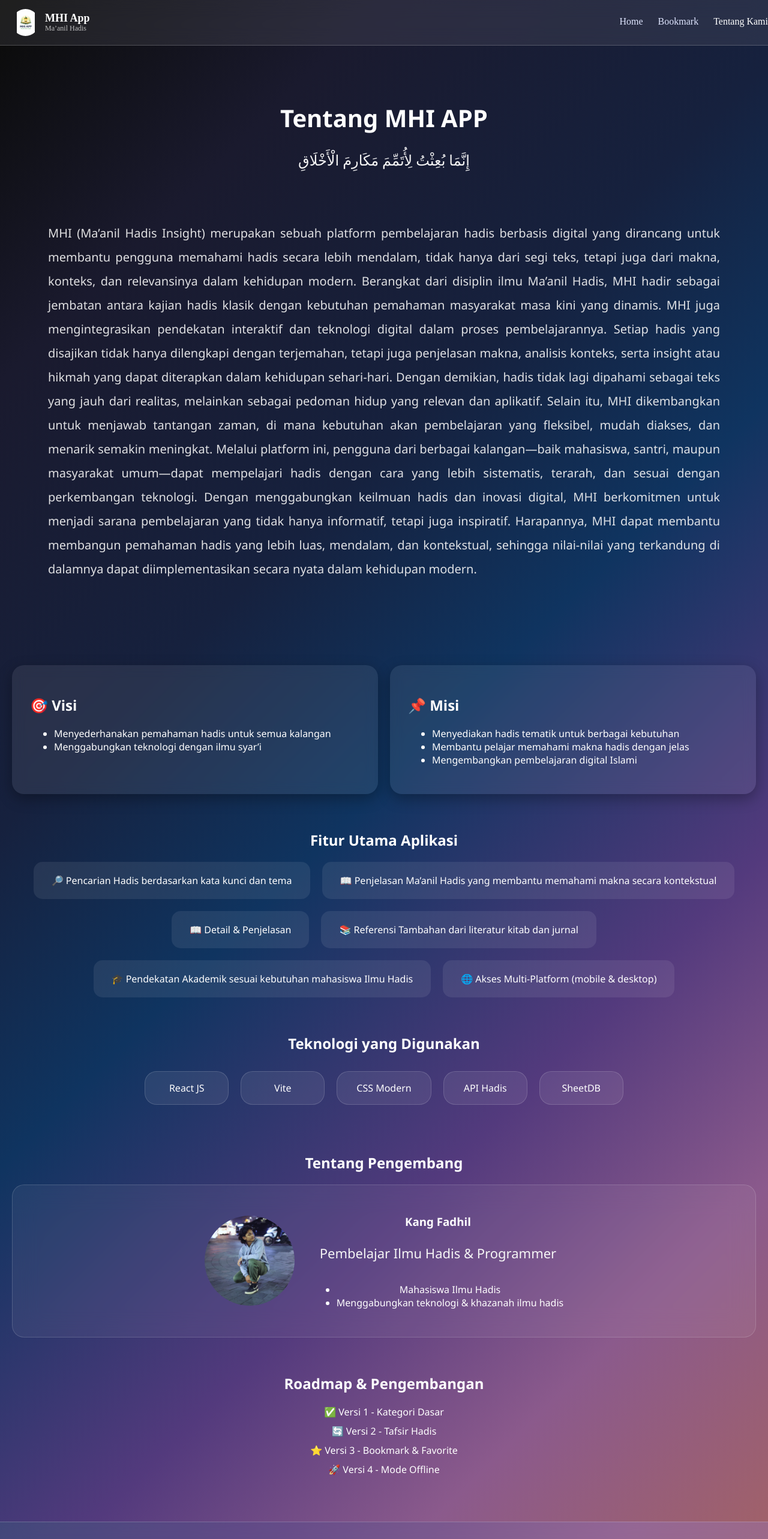
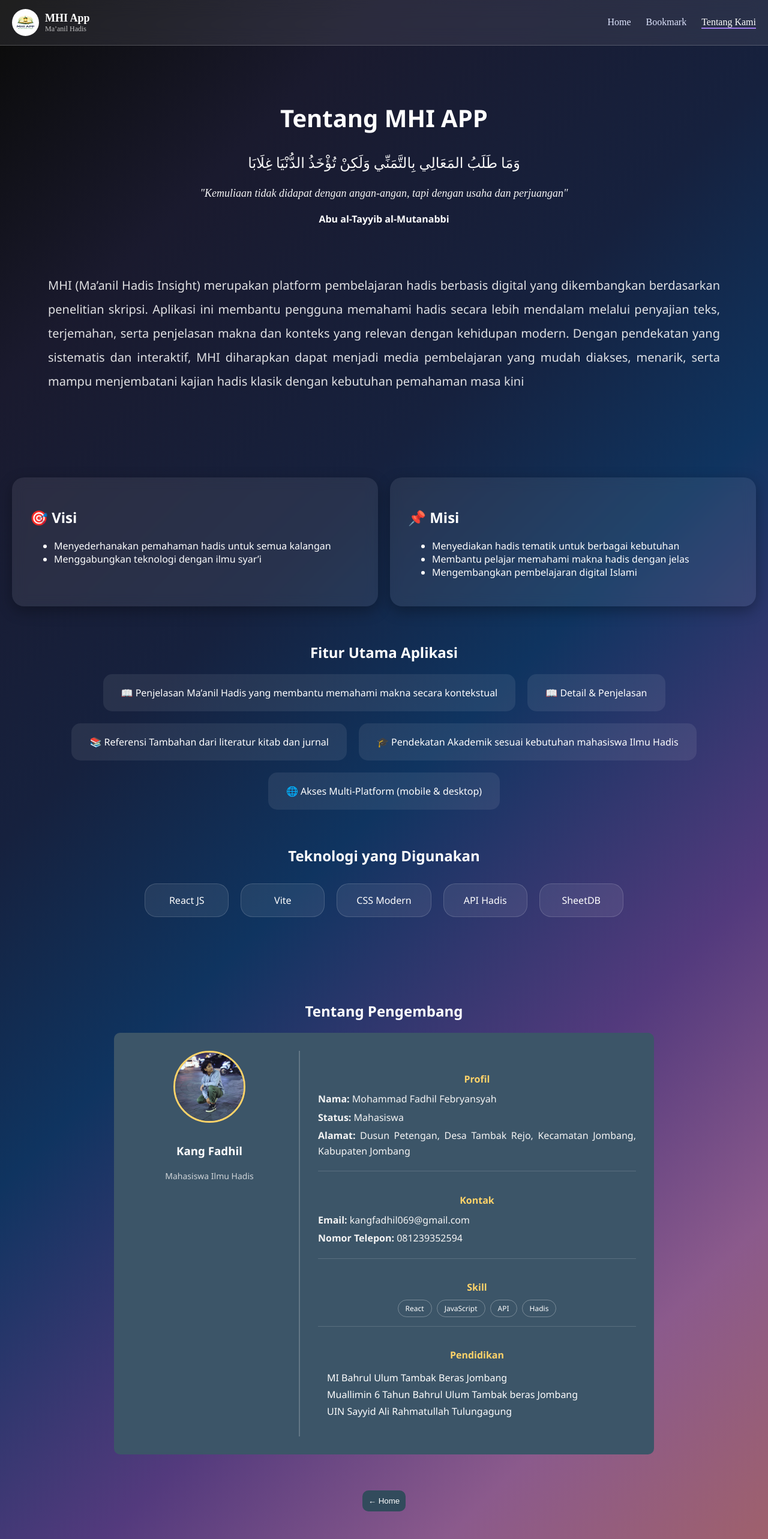
Before and after one commit to mfadhil1477/MAHI1277, a React (Vite) app: page /about in a window 1280 px wide. Shown: the top 2566 px of the page at 60% size. Built offline with nearby package versions, Linux system fonts and the light colour scheme.

Commit message:
revisi beberapa tampilan

```diff
--- /dev/null
+++ b/src/backbutton/BackButton.css
@@ -0,0 +1,16 @@
+.back-btn {
+  background: rgba(50, 75, 92, 0.8);
+  color: white;
+  display: block;
+  margin: 20px auto;
+  padding: 10px;
+  border-radius: 10px;
+  background: #324b5c;
+  color: white;
+  border: none;
+  cursor: pointer;
+}
+
+.back-btn:hover {
+  background: rgb(77, 108, 129);
+}
--- /dev/null
+++ b/src/backbutton/BackButton.jsx
@@ -0,0 +1,11 @@
+import { useNavigate } from "react-router-dom";
+import "./BackButton.css"
+export default function BackButton() {
+  const navigate = useNavigate();
+
+  return (
+    <button className="back-btn" onClick={() => navigate("/")}>
+      ← Home
+    </button>
+  );
+}
--- a/src/components/cardhadis/CardHadis.css
+++ b/src/components/cardhadis/CardHadis.css
@@ -103,7 +103,7 @@ body {
   /* Judul */
   .hadis-title {
     font-size: 16px;
-    text-align: left;
+    text-align: center;
   }
 
   /* Arab text */
--- a/src/components/cardhadis/CardHadis.jsx
+++ b/src/components/cardhadis/CardHadis.jsx
@@ -2,6 +2,7 @@ import { useState } from "react";
 import Accordion from "../accordion/AccordionHadis"; // aktifkan kalau sudah ada
 import "./CardHadis.css"
 import BookmarkButton from "../bookmarkbutton/BookmarkBtn";
+import BackButton from "../../backbutton/BackButton";
 
 export default function CardHadis({ hadis }) {
   const [showTranslate, setShowTranslate] = useState(false);
@@ -18,7 +19,7 @@ export default function CardHadis({ hadis }) {
   return (
     <div className="card">
 
-      <div className="hadis-title">📖{hadis.title}</div>
+      <div className="hadis-title">{hadis.title}</div>
 
       {/* Arabic Text */}
       <div className="arabic">{hadis.lafaz}</div>
@@ -49,6 +50,8 @@ export default function CardHadis({ hadis }) {
 
       <BookmarkButton hadis={hadis} />
 
+      <BackButton />
+
     </div>
     </div>
   );
--- a/src/components/navbar/FormNavbar.jsx
+++ b/src/components/navbar/FormNavbar.jsx
@@ -5,48 +5,52 @@ import "./Navbar.css";
 function Navbar() {
   const [menuOpen, setMenuOpen] = useState(false);
 
+  const closeMenu = () => setMenuOpen(false);
+
   return (
     <>
       <nav className="navbar">
         <div className="navbar-container">
-          <Link to="/" className="logo">
+
+          {/* LOGO */}
+          <Link to="/" className="logo" onClick={closeMenu}>
             <img src="/logo.png" alt="MHI Logo" />
             <div className="logo-text">
-            <span className="logo-title">MHI App</span>
-            <span className="logo-sub">Ma’anil Hadis</span>
+              <span className="logo-title">MHI App</span>
+              <span className="logo-sub">Ma’anil Hadis</span>
             </div>
           </Link>
 
+          {/* MENU */}
           <div className={`nav-links ${menuOpen ? "active" : ""}`}>
-            <NavLink to="/" onClick={() => setMenuOpen(false)}>
+            <NavLink to="/" onClick={closeMenu}>
               Home
             </NavLink>
-          <NavLink to="/bookmark" className="nav-link">Bookmark</NavLink>
-            {/* <NavLink to="/hadis" onClick={() => setMenuOpen(false)}>
-              Daftar Hadis
-            </NavLink> */}
 
-            <NavLink to="/about" onClick={() => setMenuOpen(false)}>
+            <NavLink to="/bookmark" onClick={closeMenu}>
+              Bookmark
+            </NavLink>
+
+            <NavLink to="/about" onClick={closeMenu}>
               Tentang Kami
             </NavLink>
           </div>
 
+          {/* HAMBURGER */}
           <div
             className="hamburger"
-            onClick={() => setMenuOpen(!menuOpen)}
+            onClick={() => setMenuOpen(prev => !prev)}
           >
             {menuOpen ? "✕" : "☰"}
           </div>
         </div>
       </nav>
 
-      {/* Backdrop */}
-      {menuOpen && (
-        <div
-          className="backdrop"
-          onClick={() => setMenuOpen(false)}
-        />
-      )}
+      {/* BACKDROP (klik luar sidebar) */}
+      <div
+        className={`backdrop ${menuOpen ? "show" : ""}`}
+        onClick={closeMenu}
+      />
     </>
   );
 }
--- a/src/components/navbar/Navbar.css
+++ b/src/components/navbar/Navbar.css
@@ -1,7 +1,8 @@
+/* ================= NAVBAR ================= */
 .navbar {
   position: sticky;
   top: 0;
-  -webkit-backdrop-filter: blur(15px);
+  -webkit-backdrop-filter: blur(12px);
   backdrop-filter: blur(15px);
   background: rgba(255, 255, 255, 0.08);
   border-bottom: 1px solid rgba(255, 255, 255, 0.2);
@@ -10,14 +11,13 @@
   z-index: 1000;
 }
 
-
 .navbar-container {
   display: flex;
   justify-content: space-between;
   align-items: center;
 }
 
-/* LOGO CONTAINER */
+/* ================= LOGO ================= */
 .logo {
   display: flex;
   align-items: center;
@@ -25,44 +25,37 @@
   text-decoration: none;
 }
 
-/* IMAGE */
 .logo img {
   width: 45px;
   height: 45px;
-  object-fit: contain;
   border-radius: 100px;
   transition: 0.3s;
 }
 
-/* TEXT */
+.logo:hover img {
+  transform: scale(1.1) rotate(2deg);
+}
+
 .logo-text {
   display: flex;
   flex-direction: column;
-  line-height: 1.1;
 }
 
-/* TITLE */
 .logo-title {
   font-size: 18px;
   font-weight: bold;
   color: white;
 }
 
-/* SUBTITLE */
 .logo-sub {
   font-size: 12px;
   color: rgba(255,255,255,0.7);
 }
 
-/* HOVER EFFECT */
-.logo:hover img {
-  transform: scale(1.1) rotate(2deg);
-}
-
+/* ================= DESKTOP MENU ================= */
 .nav-links {
   display: flex;
   gap: 25px;
-  z-index: 1001;
 }
 
 .nav-links a {
@@ -70,101 +63,110 @@
   text-decoration: none;
   font-weight: 500;
   position: relative;
-  transform: translateX(20px);
-  transition: all 0.1s ease ease-in-out;
+  transition: 0.3s;
 }
 
-.nav-links.active a {
-  opacity: 1;
-  transform: translateX(0);
+.nav-links a:hover {
+  color: #fff;
+  text-shadow: 0 0 8px rgba(255,255,255,0.6);
 }
 
-
-.nav-links a:hover {
-  opacity: 0.8;
-  color: #ffffff;
-  text-shadow: 0 0 8px rgba(255, 255, 255, 0.6);
-    border-bottom: 2px solid #9f7aea;
+.nav-links a.active {
+  color: #fff;
+  border-bottom: 2px solid #9f7aea;
 }
 
-/* Active Link */
-.nav-links a.active {
-  /* border-bottom: 2px solid #fff; */
-  padding-bottom: 3px;
-  color: #ffffff;
-
-  padding-bottom: 4px;
-}
-
-/* Hamburger */
+/* ================= HAMBURGER ================= */
 .hamburger {
-display: none;
-
-  font-size: 18px; /* lebih kecil */
-  color: rgba(255, 255, 255, 0.8); /* putih transparan */
-
+  display: none;
+  font-size: 18px;
+  color: rgba(255,255,255,0.8);
   padding: 8px 12px;
-  border-radius: 12px; /* melengkung */
-
-  background: rgba(255, 255, 255, 0.08); /* glass effect */
-  border: 1px solid rgba(255, 255, 255, 0.15);
-
+  border-radius: 12px;
+  background: rgba(255,255,255,0.08);
+  border: 1px solid rgba(255,255,255,0.15);
   cursor: pointer;
-  transition: all 0.3s ease;
+  transition: 0.3s;
 }
 
 .hamburger:hover {
-  background: rgba(255, 255, 255, 0.15);
-  color: #ffffff;
+  background: rgba(255,255,255,0.15);
+  color: #fff;
   transform: scale(1.05);
 }
 
+/* ================= BACKDROP ================= */
+.backdrop {
+  position: fixed;
+  top: 0;
+  left: 0;
+  width: 100%;
+  height: 100%;
+  background: rgba(0,0,0,0.4);
+  opacity: 0;
+  visibility: hidden;
+  transition: 0.3s;
+  z-index: 900;
+}
 
+.backdrop.show {
+  opacity: 1;
+  visibility: visible;
+}
 
-/* Responsive */
+/* ================= MOBILE ================= */
 @media (max-width: 768px) {
-   .nav-links {
-    position: fixed;
-    top: 20px;              /* kasih jarak dari atas */
-    right: 20px;            /* kasih jarak dari kanan */
-    height: 100vh;
-    width: 250px;           /* jangan terlalu besar */
-
-    background: rgba(30, 40, 90, 0.6); /* transparan */
-    /* -webkit-backdrop-filter: blur(10px);
-    backdrop-filter: blur(10px); */
-
-    border-radius: 20px;    /* melengkung */
-    border: 1px solid rgba(255, 255, 255, 0.15);
-
-    flex-direction: column;
-    gap: 30px;
-    padding-top: 100px;
-    padding-left: 25px;
-
-    box-shadow: 0 20px 40px rgba(0, 0, 0, 0.4);
-
-    transform: translateX(120%);
-    transition: transform 0.4s ease-in-out;
-
-    z-index: 999;
-  }
-
-
-  .nav-links.active {
-    transform: translateX(0);
-  }
 
   .hamburger {
     display: block;
     z-index: 1100;
   }
 
-    .logo-sub {
-    display: none; /* biar nggak penuh di HP */
+  .logo-sub {
+    display: none;
   }
 
   .logo-title {
     font-size: 16px;
   }
+
+  /* SIDEBAR */
+  .nav-links {
+    position: fixed;
+    top: 0;
+    right: 0;
+    height: 100vh;
+    width: 260px;
+
+    background: rgba(30, 40, 90, 0.75);
+    -webkit-backdrop-filter: blur(12px);
+    backdrop-filter: blur(12px);
+
+    display: flex;
+    flex-direction: column;
+    gap: 25px;
+    padding: 100px 25px;
+
+    transform: translateX(100%);
+    transition: transform 0.35s ease;
+
+    border-left: 1px solid rgba(255,255,255,0.1);
+    z-index: 1000;
+  }
+
+  .nav-links.active {
+    transform: translateX(0);
+  }
+
+  .nav-links a {
+    font-size: 16px;
+    opacity: 0;
+    transform: translateX(20px);
+    transition: 0.3s;
+  }
+
+  .nav-links.active a {
+    opacity: 1;
+    transform: translateX(0);
+  }
 }
--- a/src/pages/about/About.css
+++ b/src/pages/about/About.css
@@ -30,8 +30,12 @@
   font-family: "Amiri", serif;
   font-size: 24px;
   margin-bottom: 10px;
+  line-height: 2;
 }
 
+.arab i {
+  font-size: 18px;
+}
 .tagline {
   opacity: 0.9;
   text-align: justify;
@@ -154,112 +158,123 @@
   opacity: 1;
 }
 /* DEVELOPER */
+/* ====== CONTAINER ====== */
 .developer {
-  margin-bottom: 60px;
+  padding: 40px 20px;
   text-align: center;
 }
 
-.dev-card {
-  display: flex;
-  gap: 30px;
-  align-items: center;
-  flex-wrap: wrap;
-  justify-content: center;
-  padding: 30px;
-  border-radius: 20px;
-  -webkit-backdrop-filter: blur(20px);
-  backdrop-filter: blur(20px);
-  background: rgba(255,255,255,0.06);
-  border: 1px solid rgba(255,255,255,0.15);
+/* ====== CARD ====== */
+.developer {
+  padding: 40px 20px;
 }
 
-.dev-card img {
-  width: 150px;
+/* CARD */
+.profile-card {
+  max-width: 900px;
+  margin: auto;
+  display: grid;
+  grid-template-columns: 280px 1fr;
+  gap: 30px;
+  padding: 30px;
+  background: #3c5568;
+  border-radius: 10px;
+  color: white;
+}
+
+/* ===== LEFT ===== */
+.left {
+  text-align: center;
+  padding-right: 20px;
+  border-right: 2px solid rgba(255,255,255,0.2); /* 🔥 GARIS VERTIKAL */
+}
+
+.profile-img {
+  width: 120px;
+  height: 120px;
   border-radius: 50%;
   object-fit: cover;
-  /* border: 4px solid white; */
+  border: 3px solid #ffd369;
+  margin-bottom: 10px;
 }
 
-/* ROADMAP */
-.roadmap {
-  text-align: center;
+.role {
+  font-size: 14px;
+  opacity: 0.8;
 }
 
-.roadmap ul {
-  list-style: none;
-  padding: 0;
+/* ===== RIGHT ===== */
+.right {
+  display: flex;
+  flex-direction: column;
 }
 
-.roadmap li {
-  margin: 10px 0;
+/* SECTION */
+.section {
+  padding: 15px 0;
+  border-bottom: 1px solid rgba(255,255,255,0.15); /* 🔥 GARIS HORIZONTAL */
 }
 
+.section:last-child {
+  border-bottom: none;
+}
 
-/* ================= MOBILE ================= */
+.section h4 {
+  color: #ffd369;
+  margin-bottom: 10px;
+}
+
+/* TEXT */
+.section p {
+  margin: 5px 0;
+  line-height: 1.6;
+  text-align: justify;
+  font-size: 16px;
+}
+
+/* LIST */
+.section ul {
+  padding-left: 15px;
+  list-style: none;
+  text-align: justify;
+
+}
+
+.section li {
+  margin-bottom: 6px;
+}
+
+/* SKILL */
+.section .skills {
+  display: flex;
+  justify-content: center;
+  align-items: center;
+  gap: 8px;
+}
+
+.skills span {
+  border: 1px solid rgba(255,255,255,0.3);
+  padding: 5px 12px;
+  border-radius: 20px;
+  font-size: 12px;
+}
+
+/* ================================= */
+/* 📱 MOBILE */
+/* ================================= */
 @media (max-width: 768px) {
-  .about-container {
-    padding: 40px 15px;
+  .profile-card {
+    grid-template-columns: 1fr;
   }
 
-  /* HERO */
-  .about-hero h1 {
-    font-size: 28px;
+  .left {
+    border-right: none;
+    border-bottom: 2px solid rgba(255,255,255,0.2); /* 🔥 jadi horizontal */
+    padding-bottom: 20px;
+    margin-bottom: 20px;
   }
 
-  .arab {
-    font-size: 18px;
-  }
-
-  .tagline {
-    font-size: 14px;
-    text-align: justify;
-    line-height: 2;
-  }
-
-  /* CARD */
-  .card {
-    padding: 20px;
-  }
-
-  /* VISI MISI jadi stack */
-  .visi-misi {
-    flex-direction: column;
-  }
-
-  /* FITUR */
-  .fitur-grid {
-    flex-direction: column;
-    align-items: center;
-  }
-
-  .fitur-card {
-    width: 100%;
-    max-width: 300px;
-  }
-
-  /* TEKNOLOGI */
-  .tech-list {
-    gap: 12px;
-  }
-
-  .tech-list span {
-    min-width: 100px;
-    padding: 12px 20px;
-    font-size: 14px;
-  }
-
-  /* DEVELOPER */
-  .dev-card {
-    flex-direction: column;
-    text-align: center;
-  }
-
-  .dev-card img {
-    width: 120px;
-  }
-
-  /* ROADMAP */
-  .roadmap li {
-    font-size: 14px;
+  .right {
+    text-align: left;
   }
 }
--- a/src/pages/about/About.jsx
+++ b/src/pages/about/About.jsx
@@ -1,4 +1,5 @@
 import "./About.css";
+import BackButton from "../../backbutton/BackButton";
 
 export default function About() {
   return (
@@ -8,13 +9,14 @@ export default function About() {
       <section className="about-hero">
         <h1>Tentang MHI APP</h1>
         <p className="arab">
-          إِنَّمَا بُعِثْتُ لِأُتَمِّمَ مَكَارِمَ الْأَخْلَاقِ
+وَمَا طَلَبُ المَعَالِي بِالتَّمَنِّي
+وَلَكِنْ تُؤْخَذُ الدُّنْيَا غِلَابَا
+        <br />
+        <i>"Kemuliaan tidak didapat dengan angan-angan, tapi dengan usaha dan perjuangan"</i>
         </p>
+         <b>Abu al-Tayyib al-Mutanabbi</b>
         <p className="tagline">
-          MHI (Ma’anil Hadis Insight) merupakan sebuah platform pembelajaran hadis berbasis digital yang dirancang untuk membantu pengguna memahami hadis secara lebih mendalam, tidak hanya dari segi teks, tetapi juga dari makna, konteks, dan relevansinya dalam kehidupan modern. Berangkat dari disiplin ilmu Ma’anil Hadis, MHI hadir sebagai jembatan antara kajian hadis klasik dengan kebutuhan pemahaman masyarakat masa kini yang dinamis.
-          MHI juga mengintegrasikan pendekatan interaktif dan teknologi digital dalam proses pembelajarannya. Setiap hadis yang disajikan tidak hanya dilengkapi dengan terjemahan, tetapi juga penjelasan makna, analisis konteks, serta insight atau hikmah yang dapat diterapkan dalam kehidupan sehari-hari. Dengan demikian, hadis tidak lagi dipahami sebagai teks yang jauh dari realitas, melainkan sebagai pedoman hidup yang relevan dan aplikatif.
-          Selain itu, MHI dikembangkan untuk menjawab tantangan zaman, di mana kebutuhan akan pembelajaran yang fleksibel, mudah diakses, dan menarik semakin meningkat. Melalui platform ini, pengguna dari berbagai kalangan—baik mahasiswa, santri, maupun masyarakat umum—dapat mempelajari hadis dengan cara yang lebih sistematis, terarah, dan sesuai dengan perkembangan teknologi.
-          Dengan menggabungkan keilmuan hadis dan inovasi digital, MHI berkomitmen untuk menjadi sarana pembelajaran yang tidak hanya informatif, tetapi juga inspiratif. Harapannya, MHI dapat membantu membangun pemahaman hadis yang lebih luas, mendalam, dan kontekstual, sehingga nilai-nilai yang terkandung di dalamnya dapat diimplementasikan secara nyata dalam kehidupan modern.
+          MHI (Ma’anil Hadis Insight) merupakan platform pembelajaran hadis berbasis digital yang dikembangkan berdasarkan penelitian skripsi. Aplikasi ini membantu pengguna memahami hadis secara lebih mendalam melalui penyajian teks, terjemahan, serta penjelasan makna dan konteks yang relevan dengan kehidupan modern. Dengan pendekatan yang sistematis dan interaktif, MHI diharapkan dapat menjadi media pembelajaran yang mudah diakses, menarik, serta mampu menjembatani kajian hadis klasik dengan kebutuhan pemahaman masa kini
         </p>
       </section>
 
@@ -42,7 +44,6 @@ export default function About() {
       <section className="fitur">
         <h2>Fitur Utama Aplikasi</h2>
         <div className="fitur-grid">
-          <div className="fitur-card"> 🔎 Pencarian Hadis berdasarkan kata kunci dan tema</div>
           <div className="fitur-card">📖 Penjelasan Ma’anil Hadis yang membantu memahami makna secara kontekstual</div>
           <div className="fitur-card">📖 Detail & Penjelasan</div>
           <div className="fitur-card">📚 Referensi Tambahan dari literatur kitab dan jurnal</div>
@@ -66,33 +67,59 @@ export default function About() {
       {/* DEVELOPER */}
 <section className="developer">
   <h2>Tentang Pengembang</h2>
-        <div className="dev-card">
-          <img
-            src="/foto.jpg.jpeg"
-            alt="Foto saya"
-          />
-          <div>
+
+<div className="profile-card">
+
+  {/* 🔥 KIRI (dibungkus) */}
+  <div className="left">
+    <img src="/foto.jpg.jpeg" className="profile-img" />
     <h3>Kang Fadhil</h3>
-            <p>Pembelajar Ilmu Hadis & Programmer</p>
+    <p className="role">Mahasiswa Ilmu Hadis</p>
+  </div>
+
+  {/* 🔥 KANAN */}
+  <div className="right">
+
+    <div className="section">
+      <h4>Profil</h4>
+        <p><b>Nama:</b> Mohammad Fadhil Febryansyah</p>
+        <p><b>Status:</b> Mahasiswa</p>
+        <p><b>Alamat:</b> Dusun Petengan, Desa Tambak Rejo, Kecamatan Jombang, Kabupaten Jombang</p>
+
+    </div>
+
+
+    <div className="section">
+      <h4>Kontak</h4>
+      <p> <b>Email:</b> kangfadhil069@gmail.com</p>
+      <p> <b>Nomor Telepon: </b>081239352594</p>
+    </div>
+
+    <div className="section">
+      <h4>Skill</h4>
+      <div className="skills">
+        <span>React</span>
+        <span>JavaScript</span>
+        <span>API</span>
+        <span>Hadis</span>
+      </div>
+    </div>
+    <div className="section">
+      <h4>Pendidikan</h4>
       <ul>
-              <li>Mahasiswa Ilmu Hadis</li>
-              <li>Menggabungkan teknologi & khazanah ilmu hadis</li>
+        <li>MI Bahrul Ulum Tambak Beras Jombang</li>
+        <li>Muallimin 6 Tahun Bahrul Ulum Tambak beras Jombang</li>
+        <li>UIN Sayyid Ali Rahmatullah Tulungagung</li>
       </ul>
     </div>
+
+  </div>
+
 </div>
 </section>
+  <BackButton />
 
       {/* ROADMAP */}
-      <section className="roadmap">
-        <h2>Roadmap & Pengembangan</h2>
-        <ul>
-          <li>✅ Versi 1 - Kategori Dasar</li>
-          <li>🔄 Versi 2 - Tafsir Hadis</li>
-          <li>⭐ Versi 3 - Bookmark & Favorite</li>
-          <li>🚀 Versi 4 - Mode Offline</li>
-        </ul>
-      </section>
-
     </div>
   );
 }
--- a/src/pages/home/Home.css
+++ b/src/pages/home/Home.css
@@ -159,7 +159,6 @@ p {
   display: flex;
   align-items: center;
   justify-content: center;
-
   padding: 10px;
 }
 
--- a/src/pages/home/Home.jsx
+++ b/src/pages/home/Home.jsx
@@ -47,7 +47,7 @@ export default function Home() {
         <div className="intro-card">
           <div className="card-content">
             <div className="card-text">
-              <h2>📖 Apa Itu MHI APP?</h2>
+              <h2>Apa Itu MHI APP?</h2>
               <p>
                 Platform pembelajaran hadis interaktif untuk memahami makna, konteks,
                 dan relevansi hadis dalam kehidupan modern.
--- a/src/pages/intro/Intro.jsx
+++ b/src/pages/intro/Intro.jsx
@@ -1,6 +1,7 @@
 
 import { useParams, Link } from "react-router-dom";
 import "./Intro.css";
+import BackButton from "../../backbutton/BackButton";
 
 export default function Intro() {
 
@@ -36,6 +37,8 @@ gender: {
         Lihat Hadis
       </Link>
 
+      <BackButton />
+
     </div>
   );
 }
--- a/src/pages/maani/MaaniPage.jsx
+++ b/src/pages/maani/MaaniPage.jsx
@@ -1,24 +1,22 @@
 import { useState } from "react";
 import "../about/About.css";
+import BackButton from "../../backbutton/BackButton";
 
 export default function Maani() {
   const [active, setActive] = useState("definisi");
 
   const content = {
-    definisi: `Ma’anil Hadis adalah kajian yang menekankan pemahaman makna hadis,
-    baik dari segi bahasa, konteks, maupun tujuan disampaikannya hadis oleh Nabi ﷺ.`,
+    definisi: `ilmu ma’anil hadis merupakan suatu disiplin ilmu yang mengkaji bagaimana cara untuk memahami Hadis dengan mempertimbangkan aspek-aspek tertentu seperti bahasa, konteks historis baik mikro maupun makro untuk meninjau konidisi dan kedudukan Nabi Saw ketika menyampaikan suatu Hadis, kemudiam menghubungkan konteks dulu dengan konteks sekarang, sehingga dapat menemukan makna yang relevan dengan zaman sekarang yang bersifat dinamis`,
 
-    ruang: `Ruang lingkup Ma’anil Hadis meliputi analisis bahasa,
-    asbabul wurud, konteks sosial, dan tujuan hukum dalam hadis.`,
+    ruang: `Ilmu ma’anil hadis belum dikenal sebagai disiplin tersendiri pada masa Nabi Saw dan para sahabat karena pemahaman hadis saat itu masih mudah berkat kesamaan bahasa dan adanya akses langsung bertanya kepada Nabi Saw. Pada awal perkembangannya, perhatian ulama lebih terfokus pada aspek otentisitas hadis, sehingga kajian makna belum terlalu populer. Seiring waktu, kebutuhan memahami makna hadis melahirkan berbagai kitab syarah seperti Tanwir al-Hawalik Syarh Muwatha’ Imam Malik, Fath al-Bari, Syarh Muslim, Aunul Ma’bud, dan Faidl al-Qadir. Sebelum itu, telah muncul ilmu Gharib al-Hadis yang khusus membahas lafaz hadis yang asing atau sulit dipahami, sebagai respons terhadap penyebaran Islam ke berbagai wilayah yang menyebabkan perbedaan pemahaman bahasa. Ilmu ini mula-mula ditulis oleh Abu Hasan al-Nadl Ibn Syamil Mazini al-Nahwi, kemudian berkembang lebih sistematis dalam karya al-Nihayah fi Gharib al-Hadis oleh Ibnul Atsir al-Jaziri. Selanjutnya, lahir pula ilmu Mukhtalif al-Hadis yang membahas hadis-hadis yang tampak bertentangan, ditandai dengan karya Ikhtilaful Hadis oleh Imam Syafi’i pada abad ke-2 H, lalu disempurnakan oleh Ibnu Qutaibah melalui kitab Mukhtaliful Hadis yang lebih komprehensif dalam menghimpun dan mengompromikan hadis-hadis tersebut.`,
 
-    sejarah: `Kajian ini berkembang sejak masa ulama klasik
-    sebagai upaya memahami hadis secara kontekstual.`,
+    sejarah: `Ilmu ma’anil hadis belum dikenal sebagai disiplin tersendiri pada masa Nabi Saw dan para sahabat karena pemahaman hadis saat itu masih mudah berkat kesamaan bahasa dan adanya akses langsung bertanya kepada Nabi Saw. Pada awal perkembangannya, perhatian ulama lebih terfokus pada aspek otentisitas hadis, sehingga kajian makna belum terlalu populer. Seiring waktu, kebutuhan memahami makna hadis melahirkan berbagai kitab syarah seperti Tanwir al-Hawalik Syarh Muwatha’ Imam Malik, Fath al-Bari, Syarh Muslim, Aunul Ma’bud, dan Faidl al-Qadir. Sebelum itu, telah muncul ilmu Gharib al-Hadis yang khusus membahas lafaz hadis yang asing atau sulit dipahami, sebagai respons terhadap penyebaran Islam ke berbagai wilayah yang menyebabkan perbedaan pemahaman bahasa. Ilmu ini mula-mula ditulis oleh Abu Hasan al-Nadl Ibn Syamil Mazini al-Nahwi, kemudian berkembang lebih sistematis dalam karya al-Nihayah fi Gharib al-Hadis oleh Ibnul Atsir al-Jaziri. Selanjutnya, lahir pula ilmu Mukhtalif al-Hadis yang membahas hadis-hadis yang tampak bertentangan, ditandai dengan karya Ikhtilaful Hadis oleh Imam Syafi’i pada abad ke-2 H, lalu disempurnakan oleh Ibnu Qutaibah melalui kitab Mukhtaliful Hadis yang lebih komprehensif dalam menghimpun dan mengompromikan hadis-hadis tersebut.`,
   };
 
   return (
     <div className="about-container">
 
-      <h1 className="title">Ma’anil Hadis</h1>
+      <h1 className="title">Tentang Ma’anil Hadis</h1>
 
       <div className="mini-tabs">
         <button
@@ -43,9 +41,11 @@ export default function Maani() {
         </button>
       </div>
 
-      <div className="card" style={{ marginTop: "30px" }}>
+      <div className="card" style={{ marginTop: "30px", textAlign: "justify",}}>
         <p>{content[active]}</p>
       </div>
+
+      <BackButton />
 
     </div>
   );
```
Lines whose indentation alone changed are shown as unchanged.
